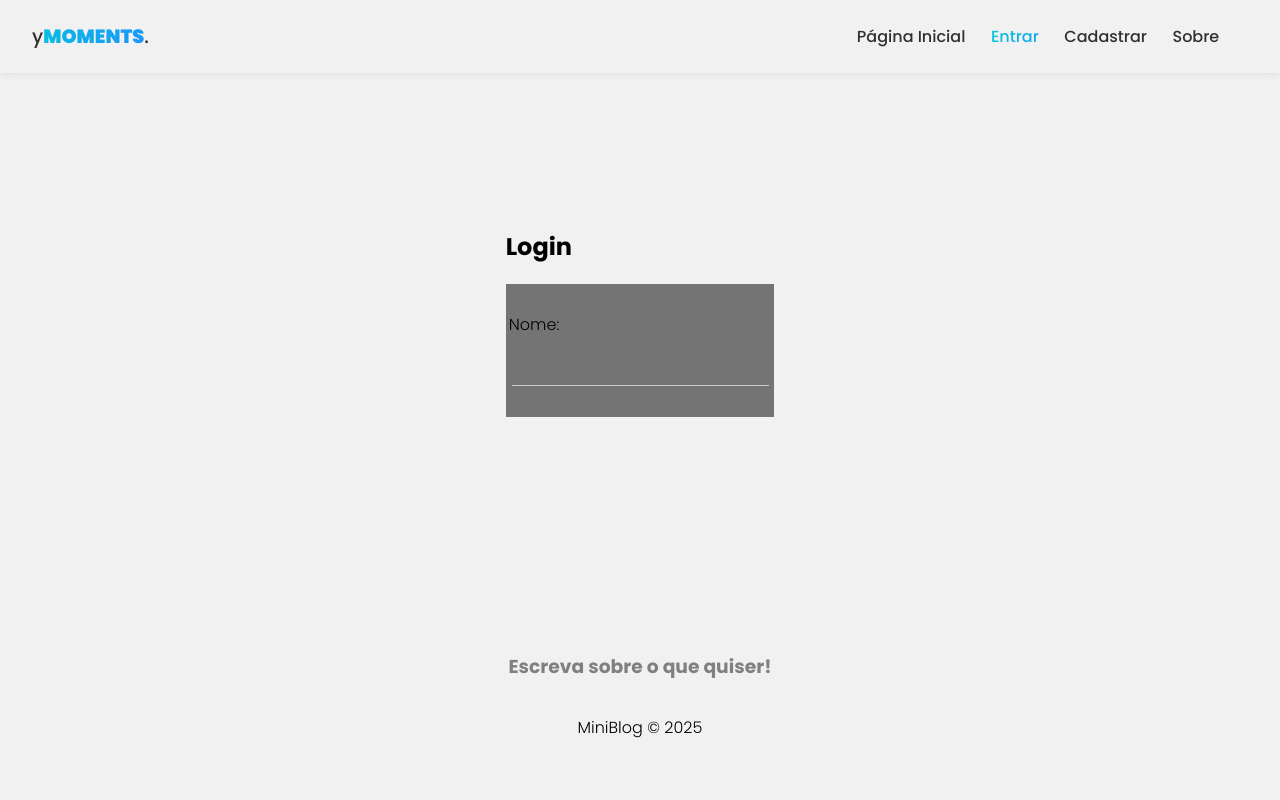
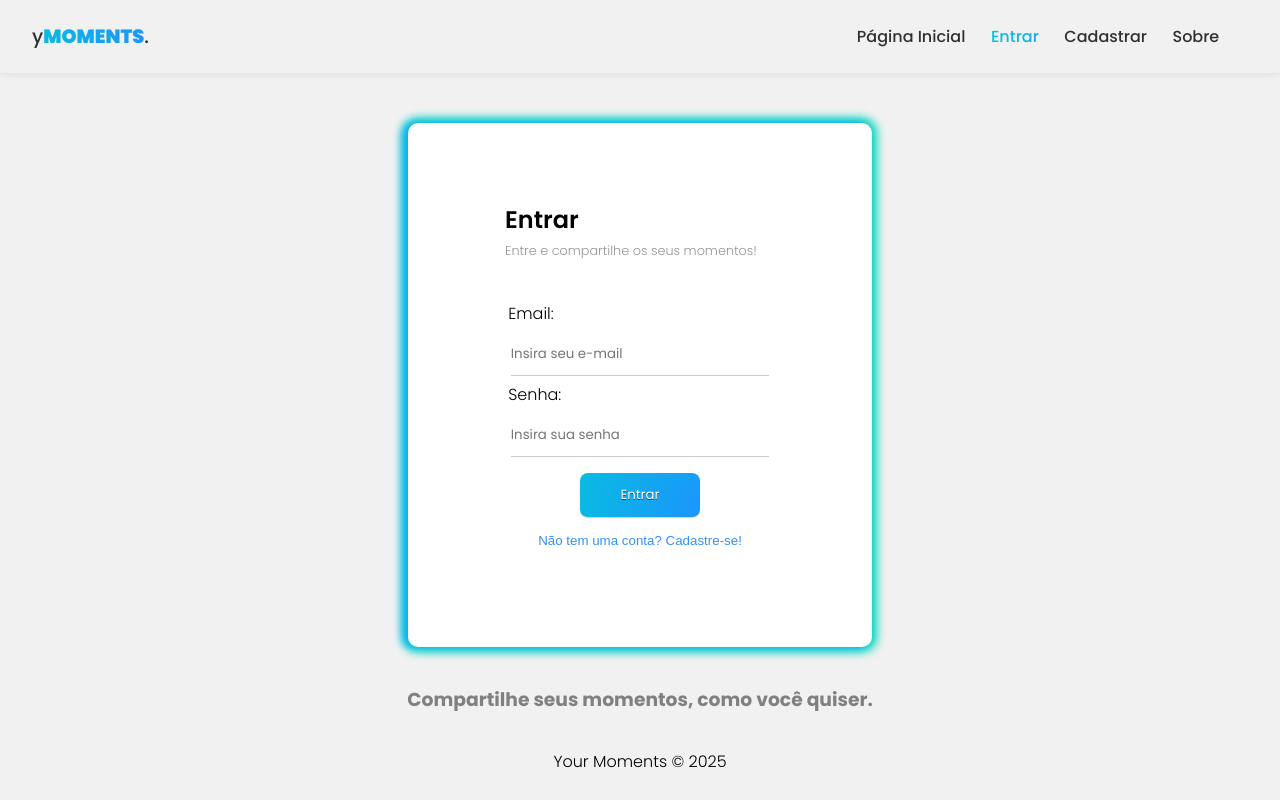
Before and after one commit to YanFelipy/ymoment-app, a React (Vite) app: page /Login in a window 1280 px wide. Built offline with nearby package versions, Linux system fonts and the light colour scheme.

Commit message:
Página de login, estilos e navegação

```diff
--- a/index.html
+++ b/index.html
@@ -22,4 +22,5 @@
     <div id="root"></div>
     <script type="module" src="/src/main.jsx"></script>
   </body>
+
 </html>
--- a/src/App.css
+++ b/src/App.css
@@ -2,16 +2,7 @@
 .container {
   display: flex;
   min-height: 60vh;
-  margin-bottom: 5em;
+  margin-bottom: 20px;
 justify-content: center;
 
 }
-
-
-
-@media only screen and (min-width: 0px)
-and (max-width: 820px) {
-  .container {
-margin-bottom: 0px;
-  }
-}
--- a/src/components/Footer.jsx
+++ b/src/components/Footer.jsx
@@ -3,8 +3,8 @@ import styles from './Footer.module.css'
 const Footer = () => {
   return (
     <footer className={styles.footer}>
-      <h3>Escreva sobre o que quiser!</h3>
-      <p>MiniBlog &copy; 2025 </p>
+      <h3>Compartilhe seus momentos, como você quiser. </h3>
+      <p>Your Moments &copy; 2025 </p>
     </footer>
   )
 }
--- a/src/components/Footer.module.css
+++ b/src/components/Footer.module.css
@@ -1,4 +1,7 @@
-.footer{
+.footer {
+    position: relative;
+    width: 100%;
+    height: 20%;
     display: flex;
     flex-direction: column;
     justify-content: center;
@@ -6,7 +9,7 @@
 
 }
 
-.footer h3{
+.footer h3 {
     color: grey;
 }
 
--- a/src/index.css
+++ b/src/index.css
@@ -24,13 +24,10 @@ body {
 .app {
   width: 100vw;
   height: 100vh;
-}
-
-.container {
   display: flex;
   flex-direction: column;
-  align-items: center;
-  justify-content: inherit;
+  justify-content: space-between;
+
 }
 
 a,
@@ -64,6 +61,7 @@ h1 {
 form {
   margin: 0 auto;
   min-width: 50%;
+  width: 60%;
   padding: 25px 0px;
 
 }
@@ -84,6 +82,8 @@ label input {
   font-family: 'Poppins', sans-serif;
   font-weight: 400;
 }
+
+
 
 input,
 textarea {
@@ -111,6 +111,7 @@ input:focus,
 textarea:focus {
   outline: none;
 }
+
 
 .btn {
   background-color: green;
@@ -145,10 +146,7 @@ border: 1px solid #000;
 
 .btn.btn-danger:hover {background-color: red;}
 
-input [disabled] {
-  background: radial-gradient(circle, rgb(107, 107, 107), rgb(206, 206, 206));
-  color: black;
-}
+
 
 button [disabled] {
   background: radial-gradient(circle, rgb(107, 107, 107), rgb(206, 206, 206));
--- a/src/pages/About/About.jsx
+++ b/src/pages/About/About.jsx
@@ -3,7 +3,7 @@ import { UseChangeTitle } from '../../hooks/useChangeTitle.jsx'
 
 
 const About = () => {
-  UseChangeTitle("Sobre nós")
+  UseChangeTitle("Sobre o yMoment")
   return (
     <div>About</div>
   )
--- a/src/pages/Login/Login.jsx
+++ b/src/pages/Login/Login.jsx
@@ -1,23 +1,58 @@
 import styles from './Login.module.css'
 import { UseChangeTitle } from '../../hooks/useChangeTitle.jsx'
+import { useState } from 'react'
+import { useNavigate } from 'react-router-dom'
 
 const Login = () => {
-UseChangeTitle("Entrar")
+  const [email, setEmail] = useState("")
+  const [pass, setPass] = useState("")
+
+
+  UseChangeTitle("Entrar")
+
+  let navigate = useNavigate()
 
   return (
-    <div>
+
+    <div class={styles.login_box} >
+      <div className={styles.title_login}>
         <h2>
-            Login
+          Entrar
         </h2>
 
-        <form className={styles.forms_login}>
+        <p>Entre e compartilhe os seus momentos!</p>
 
-<label className={styles.labels}>
-    <span>Nome:</span>
-    <input  name='name' type='text'></input>
-</label>
-        </form>
+      </div>
+
+      <form className={styles.forms_login}>
+
+        <label className={styles.labels}>
+          <span>Email:</span>
+          <input required placeholder="Insira seu e-mail" name='email' value={email} type='email' onChange={(e) => setEmail(e.target.value)} />
+        </label>
+
+        <label className={styles.labels}>
+          <span>Senha:</span>
+          <input required placeholder="Insira sua senha" name='password' value={pass} type='password' onChange={(e) => setPass(e.target.value)} />
+        </label>
+
+
+        <div className={styles.submit_box_login}>
+          <label className={styles.labels}>
+            <input type='submit' value="Entrar" />
+          </label>
+
+          <button onClick={() => {
+            navigate("/register");
+          }} className={styles.simple_btn}>
+            Não tem uma conta? Cadastre-se!
+          </button>
+
+        </div>
+
+      </form>
     </div>
+
   )
 }
 
--- a/src/pages/Login/Login.module.css
+++ b/src/pages/Login/Login.module.css
@@ -1,7 +1,167 @@
-.forms_login {
-    background-color: rgb(116, 116, 116);
+.login_box {
+    width: 450px;
+    height: 500px;
+    display: flex;
+    flex-direction: column;
+    text-align: left;
+    justify-content: center;
+    padding: 10px 5px;
+    margin: 50px 10px;
+    border: solid 2px;
+    border-radius: 10px;
+    background-color: white;
+
+    -webkit-box-shadow: 0px 0px 10px .2px rgb(0, 235, 196),
+        10px 0px 10px .2px #0793ff,
+        10px 0px 10px .2px rgba(0, 0, 0, 0);
+
+    box-shadow: -5px 0px 10px .3px #03acfa,
+        0px 0px 10px 5px rgb(2, 216, 187),
+        5px 0px 10px 10px rgba(0, 0, 0, 0);
 }
 
-h2 {
+
+.title_login {
+    margin: 0 auto;
+    min-width: 60%;
+
+}
+
+.title_login h2 {
+    color: black;
+    margin-bottom: 5px;
+    font-weight: 600;
+}
+
+.title_login p {
+    font-size: .8em;
+    margin-top: 2px;
+    color: var(--second-color);
+}
+
+
+.submit_box_login {
+    padding: 10px 3px;
+    height: 5em;
+    align-items: center;
+    display: flex;
+    flex-direction: column;
+    justify-content: center;
     color: black;
 }
+
+.submit_box_login input {
+    width: 120px;
+    height: 45px;
+    border-width: 1px;
+    border-color: rgb(214, 214, 214);
+    border-top-left-radius: 8px;
+    border-top-right-radius: 8px;
+    border-bottom-left-radius: 8px;
+    border-bottom-right-radius: 8px;
+    box-shadow: 0px 10px 14px -7px rgba(255, 255, 255, 1);
+    text-shadow: 0px 1px 0px rgba(67, 68, 68, 1);
+    background: radial-gradient(circle, dodgerblue, rgb(2, 202, 216));
+    color: rgb(255, 255, 255);
+    font-weight: 400;
+    font-family: 'Poppins', sans-serif;
+    animation: moments 5s linear infinite;
+    background-size: 300% 300%;
+
+}
+
+.submit_box_login input:hover {
+    cursor: pointer;
+    background: radial-gradient(circle, rgb(53, 145, 238), rgba(0, 252, 168, 0.568));
+    animation: moments 10s ease infinite;
+}
+
+.submit_box_login .disabled_submit {
+    background: radial-gradient(circle, rgb(107, 107, 107), rgb(206, 206, 206));
+    color: rgb(255, 255, 255);
+}
+
+
+.submit_box_login .simple_btn {
+    color: rgb(53, 145, 238);
+    background: transparent;
+    padding: 10px;
+    border: none;
+    cursor: pointer;
+    user-select: none;
+
+}
+
+.error {
+    display: flex;
+    justify-content: center;
+
+}
+
+.error p {
+    color: #ffffff;
+    background-color: #ff6b6bbb;
+    border: 1px solid #b3b3b3c5;
+    padding: 8px;
+    font-size: .7em;
+    font-weight: 500;
+    border-radius: 5px;
+    animation: bounce 7s ease forwards;
+}
+
+
+@keyframes moments {
+    0% {
+        background-position: 0% 0%;
+
+    }
+
+    50% {
+        background-position: 100% 100%;
+    }
+
+    0% {
+        background-position: 0% 0%;
+    }
+}
+
+
+@keyframes bounce {
+    50% {
+        opacity: 100%;
+    }
+
+    70% {
+        opacity: 100%;
+    }
+
+
+    50% {
+        transform: translateY(0%);
+    }
+
+    80% {
+        transform: translateY(-15%);
+    }
+
+    90% {
+        transform: translateY(-20%);
+    }
+
+    95% {
+        transform: translateY(15%);
+    }
+
+    97% {
+        transform: translateY(7%);
+    }
+
+    99% {
+        transform: translateY(3%);
+    }
+
+    100% {
+        transform: translateY(0);
+        opacity: 0%;
+    }
+}
--- a/src/pages/Register/Register.jsx
+++ b/src/pages/Register/Register.jsx
@@ -1,46 +1,53 @@
 import styles from './Register.module.css'
+
+import { useNavigate } from "react-router";
 
 import { useState, useEffect } from 'react'
 
 import { UseChangeTitle } from '../../hooks/useChangeTitle.jsx'
 import { useAuthentication } from '../../hooks/useAuthentication.jsx'
 
-const Register = () => {
-
-  const [email, setEmail] = useState("")
-  const [name, setName] = useState("")
-  const [pass, setPass] = useState("")
-  const [confirmPass, setConfirmPass] = useState("")
-  const [error, setError] = useState("")
 
 
-  const { createUser, error: authError, loading } = useAuthentication()
+
+function Register() {
+
+  const navigate = useNavigate("")
+
+  const [email, setEmail] = useState("");
+  const [name, setName] = useState("");
+  const [pass, setPass] = useState("");
+  const [confirmPass, setConfirmPass] = useState("");
+  const [error, setError] = useState("");
+
+
+  const { createUser, error: authError, loading } = useAuthentication();
 
   const handleSubmit = async (e) => {
-    e.preventDefault()
-    setError("")
+    e.preventDefault();
+    setError("");
 
     const User = {
       name,
       email,
       pass,
+    };
 
+    if (pass !== confirmPass) {
+      setError("As senhas precisam ser iguais!");
+      setPass('');
+      setConfirmPass('');
+      return;
     }
 
-    if (pass !== confirmPass) {
-      setError("As senhas precisam ser iguais!")
-      setPass('')
-      setConfirmPass('')
-      return
-    }
     if (name.length < 3) {
-      setError("Nome inválido, digite um nome corretamente!")
-      return
+      setError("Nome inválido, digite um nome corretamente!");
+      return;
     }
 
-    const res = await createUser(User)
-    console.log(res)
-  }
+    const res = await createUser(User);
+    console.log(res);
+  };
 
 
 
@@ -51,9 +58,9 @@ const Register = () => {
   }, [authError]);
 
 
-  UseChangeTitle("Cadastre-se")
+  UseChangeTitle("Cadastre-se");
   return (
-    <div className={styles.register_box} >
+    <div className={styles.register_box}>
       <div className={styles.title_register}>
         <h2>
           Cadastre-se
@@ -89,23 +96,30 @@ const Register = () => {
           {!loading &&
             <label className={styles.labels}>
               <input type='submit' value="Cadastrar-se" />
-            </label>
-          }
+            </label>}
 
           {loading && <label className={styles.labels}>
             <input disabled type='submit' className={styles.disabled_submit} value="Aguarde..." />
           </label>}
+
+
+          <button onClick={() => {
+            navigate("/login");
+          }} className={styles.simple_btn}>
+            Já tem uma conta? Faça login!
+          </button>
         </div>
 
         <div className={styles.error}>
           {error && <p> {error}</p>}
         </div>
 
+
       </form>
 
 
     </div>
-  )
+  );
 }
 
 export default Register
--- a/src/pages/Register/Register.module.css
+++ b/src/pages/Register/Register.module.css
@@ -1,9 +1,16 @@
 .register_box {
-    width: 60vw;
-    height: 50vh;
+    margin-top: 40px;
+    width: 500px;
+    height: 600px;
     display: flex;
     flex-direction: column;
+    justify-content: center;
     text-align: left;
+    padding: 20px;
+    background-color: white;
+    border-radius: 10px;
+ -webkit-box-shadow: 0px 0px 10px .2px  rgb(0, 235, 196), 10px 0px 10px .2px #0793ff, 10px 0px 10px .2px rgba(0,0,0,0);
+    box-shadow: -5px 0px 10px .3px #03acfa , 0px 0px 10px 5px  rgb(2, 216, 187), 5px 0px 10px 10px rgba(0,0,0,0);
 
 }
 
@@ -12,17 +19,20 @@
     height: 5em;
     align-items: center;
     display: flex;
+    flex-direction: column;
     justify-content: center;
     color: black;
 }
 
 .title_register {
     margin: 0 auto;
-    min-width: 50%;
+    min-width: 60%;
 }
 
 .title_register h2 {
     margin-bottom: 5px;
+    color: black;
+    font-weight: 600;
 }
 
 .title_register p {
@@ -61,6 +71,15 @@
   color: rgb(255, 255, 255);
 }
 
+.submit_box .simple_btn{
+    color: rgb(53, 145, 238);
+    background: transparent ;
+   padding: 10px;
+    border: none;
+    cursor: pointer;
+    user-select: none;
+
+}
 .error {
     display: flex;
     justify-content: center;
@@ -69,7 +88,7 @@
 
 .error p {
     color: #ffffff;
-    background-color: #ff6b6bbb;
+    background-color: #fd3f3fbb;
     border: 1px solid #b3b3b3c5;
     padding: 8px;
     font-size: .7em;
@@ -77,8 +96,6 @@
     border-radius: 5px;
     animation: bounce 7s ease forwards;
 }
-
-
 
 
 @keyframes moments {
```
